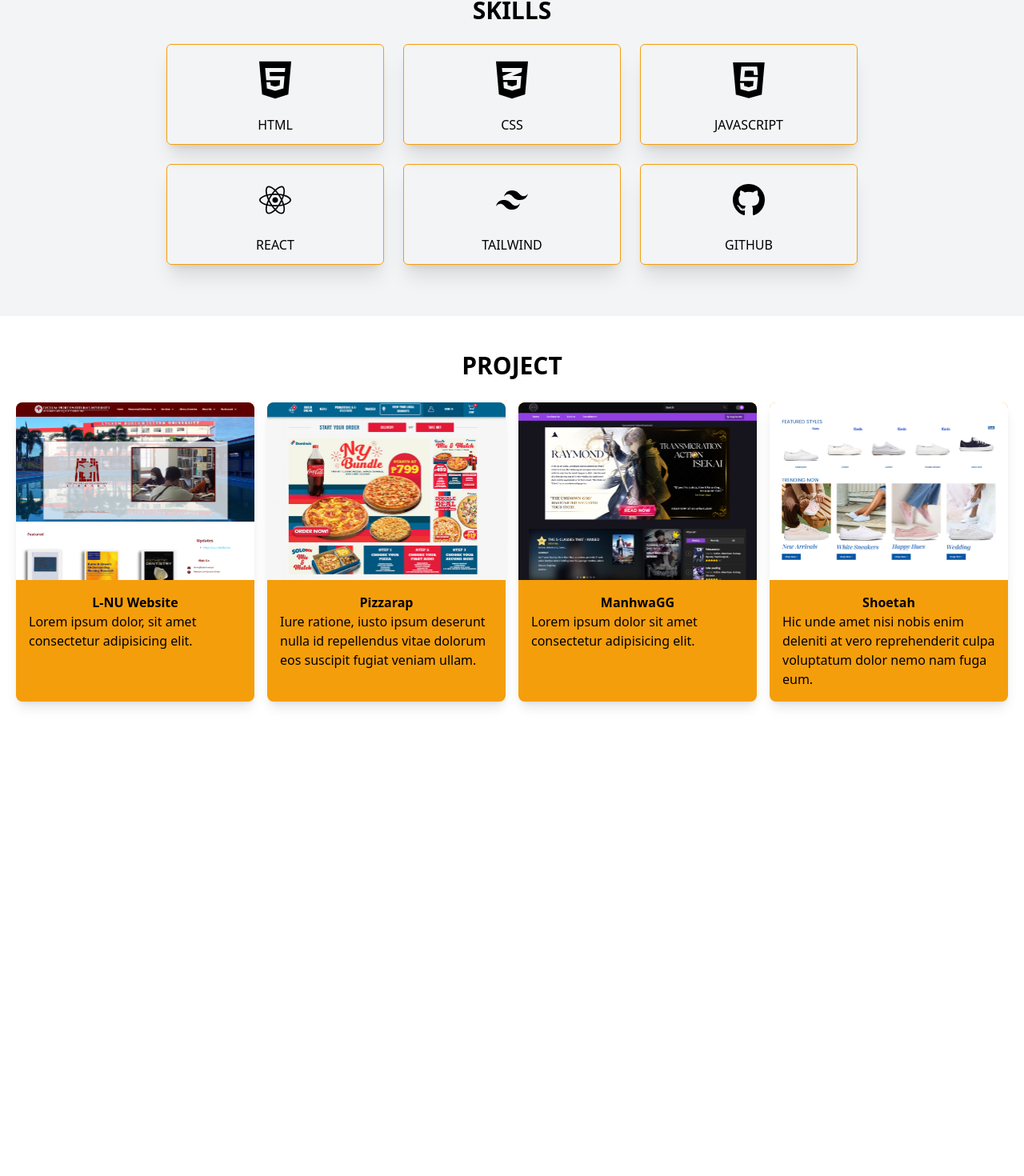
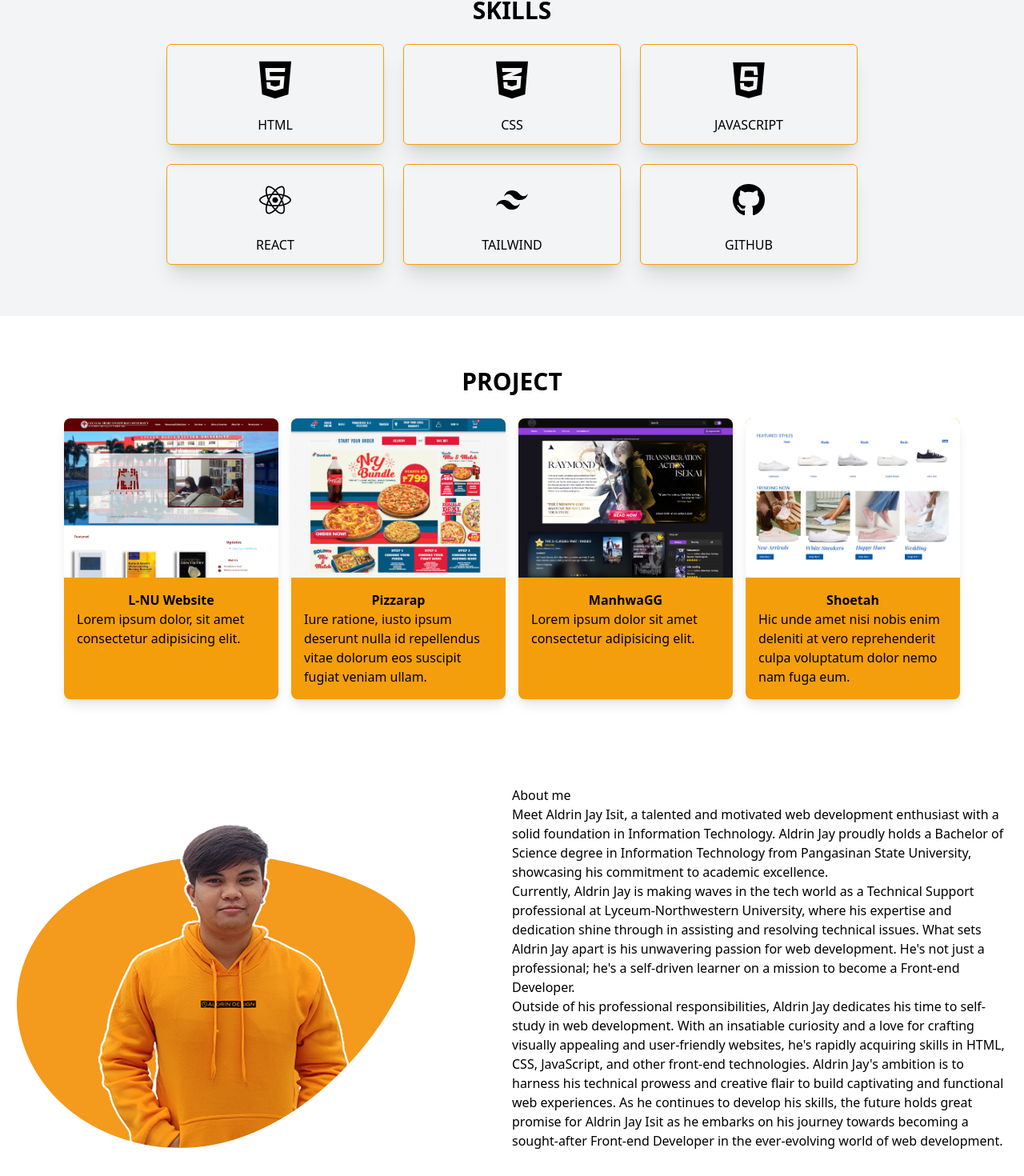
Before and after one commit to Drinisit/drin-portfolio, a React (Create React App) app: page / in a window 1280 px wide. Shown: the part 777-2247 px from the top of the page at 80% size. Before the commit the page ends 1698 px from the top, so only its background shows below. Built offline with nearby package versions, Linux system fonts and the light colour scheme; the HTML template or start-up script is replaced by a standard one.

Commit message:
Adding about me section

```diff
--- a/src/App.js
+++ b/src/App.js
@@ -3,6 +3,7 @@ import Navbar from './components/Navbar.jsx'
 import Hero from './components/Hero.jsx'
 import Skill from './components/Skill.jsx'
 import Project from './components/Project.jsx';
+import About from './components/About.jsx';
 
 
 function App() {
@@ -12,6 +13,7 @@ function App() {
       <Hero />
       <Skill />
       <Project />
+      <About />
 
     </div>
   );
--- /dev/null
+++ b/src/components/About.jsx
@@ -0,0 +1,26 @@
+import React from 'react'
+import Me from '../assets/drin-img.png'
+
+const About = () => {
+  return (
+    <div className='w-full py-11 px-4'>
+        <div className='max-w-[1240px] mx-auto grid grid-cols-2'>
+            <div>
+                <img src={Me} alt="" />
+            </div>
+
+            <div>
+                <h1>About me</h1>
+                <p>Meet Aldrin Jay Isit, a talented and motivated web development enthusiast with a solid foundation in Information Technology. Aldrin Jay proudly holds a Bachelor of Science degree in Information Technology from Pangasinan State University, showcasing his commitment to academic excellence.</p>
+
+                <p>Currently, Aldrin Jay is making waves in the tech world as a Technical Support professional at Lyceum-Northwestern University, where his expertise and dedication shine through in assisting and resolving technical issues. What sets Aldrin Jay apart is his unwavering passion for web development. He's not just a professional; he's a self-driven learner on a mission to become a Front-end Developer.</p>
+
+                <p>Outside of his professional responsibilities, Aldrin Jay dedicates his time to self-study in web development. With an insatiable curiosity and a love for crafting visually appealing and user-friendly websites, he's rapidly acquiring skills in HTML, CSS, JavaScript, and other front-end technologies. Aldrin Jay's ambition is to harness his technical prowess and creative flair to build captivating and functional web experiences. As he continues to develop his skills, the future holds great promise for Aldrin Jay Isit as he embarks on his journey towards becoming a sought-after Front-end Developer in the ever-evolving world of web development.</p>
+            </div>
+        </div>
+
+    </div>
+  )
+}
+
+export default About
--- a/src/components/Project.jsx
+++ b/src/components/Project.jsx
@@ -6,9 +6,9 @@ import Img4 from '../assets/shoetha.jpg'
 
 const Project = () => {
   return (
-    <div className='w-full py-11 px-4'>
+    <div className='w-full py-11 xxs:py-11 xs:px-20 md:py-16 px-12'>
         <div className='max-w-[1240px] mx-auto grid gap-4 xxs:grid-cols-2 lg:grid-cols-4'>
-            <div className='w-full flex flex-col xxs:grid-cols-2 lg:col-span-4'>
+            <div className='w-full flex flex-col xxs:col-span-2 lg:col-span-4'>
                 <h1 className='text-3xl font-bold uppercase text-center'>Project</h1>
             </div>
 
```
